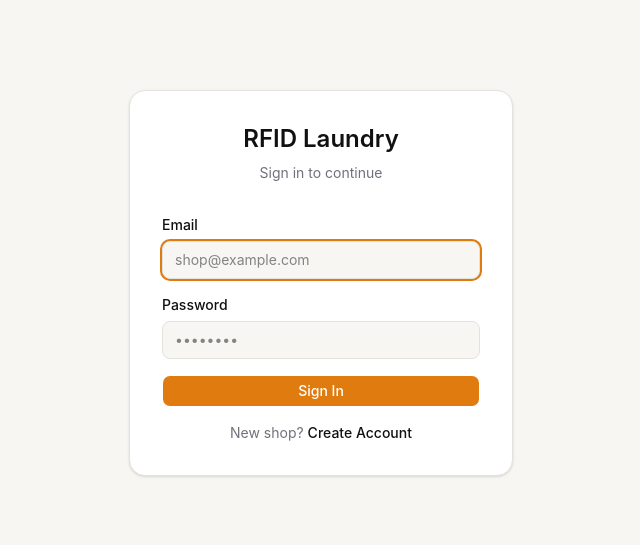
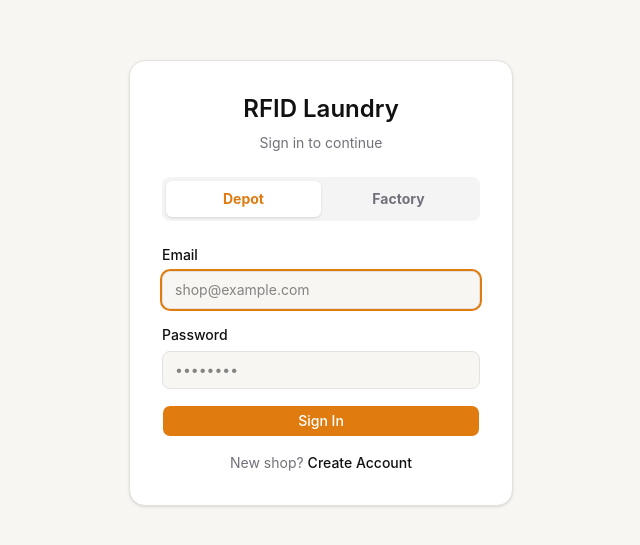
Before and after one commit to woohyee/rfid-laundry-web, a React (Vite) app: page / in a window 1280 px wide. Shown: the part 117-662 px from the top of the page, without its empty margins (319-959 px from the left). Built offline with nearby package versions, Linux system fonts and the light colour scheme; no server answers.

Commit message:
feat: 공장 로그인 아이디/패스워드 형식 — 내부적으로 {id}@factory.rfidlaundry.app 변환

```diff
--- a/src/pages/Login.jsx
+++ b/src/pages/Login.jsx
@@ -4,8 +4,15 @@ import { auth } from '@/lib/firebase'
 import { Button } from '@/components/ui/button'
 import Onboarding from '@/pages/Onboarding'
 
+// 공장 아이디 → 내부 이메일 변환
+function factoryIdToEmail(id) {
+  return `${id.trim().toLowerCase()}@factory.rfidlaundry.app`
+}
+
 export default function Login() {
+  const [mode, setMode] = useState('depot') // 'depot' | 'factory'
   const [email, setEmail] = useState('')
+  const [factoryId, setFactoryId] = useState('')
   const [password, setPassword] = useState('')
   const [error, setError] = useState('')
   const [loading, setLoading] = useState(false)
@@ -18,21 +25,45 @@ export default function Login() {
     setError('')
     setLoading(true)
     try {
-      await signInWithEmailAndPassword(auth, email, password)
-    } catch (err) {
-      setError('Invalid email or password')
+      const loginEmail = mode === 'factory' ? factoryIdToEmail(factoryId) : email
+      await signInWithEmailAndPassword(auth, loginEmail, password)
+    } catch {
+      setError(mode === 'factory' ? 'Invalid ID or password' : 'Invalid email or password')
     } finally {
       setLoading(false)
     }
   }
 
   return (
-    <div className="min-h-screen flex items-center justify-center bg-background">
-      <div className="w-full max-w-sm p-8 rounded-2xl border border-border shadow-sm bg-card">
+    <div className="min-h-screen flex items-center justify-center bg-background p-4">
+      <div className="w-full max-w-sm p-6 sm:p-8 rounded-2xl border border-border shadow-sm bg-card">
         <h1 className="text-2xl font-semibold text-center mb-2">RFID Laundry</h1>
-        <p className="text-muted-foreground text-center text-sm mb-8">Sign in to continue</p>
+        <p className="text-muted-foreground text-center text-sm mb-6">Sign in to continue</p>
+
+        {/* 역할 토글 */}
+        <div className="flex rounded-lg bg-zinc-100 p-1 mb-6">
+          <button
+            type="button"
+            onClick={() => { setMode('depot'); setError('') }}
+            className={`flex-1 py-2 text-sm font-bold rounded-md transition-colors ${
+              mode === 'depot' ? 'bg-white text-[#E07B0F] shadow-sm' : 'text-zinc-500'
+            }`}
+          >
+            Depot
+          </button>
+          <button
+            type="button"
+            onClick={() => { setMode('factory'); setError('') }}
+            className={`flex-1 py-2 text-sm font-bold rounded-md transition-colors ${
+              mode === 'factory' ? 'bg-white text-[#2563EB] shadow-sm' : 'text-zinc-500'
+            }`}
+          >
+            Factory
+          </button>
+        </div>
 
         <form onSubmit={handleLogin} className="space-y-4">
+          {mode === 'depot' ? (
             <div>
               <label className="block text-sm font-medium mb-1.5">Email</label>
               <input
@@ -45,6 +76,21 @@ export default function Login() {
                 autoFocus
               />
             </div>
+          ) : (
+            <div>
+              <label className="block text-sm font-medium mb-1.5">Factory ID</label>
+              <input
+                type="text"
+                value={factoryId}
+                onChange={e => setFactoryId(e.target.value.replace(/[^a-zA-Z0-9_-]/g, ''))}
+                className="w-full px-3 py-2 rounded-lg border border-input bg-background text-sm focus:outline-none focus:ring-2 focus:ring-ring"
+                placeholder="e.g. tophat"
+                required
+                autoFocus
+              />
+            </div>
+          )}
+
           <div>
             <label className="block text-sm font-medium mb-1.5">Password</label>
             <input
@@ -57,11 +103,13 @@ export default function Login() {
             />
           </div>
 
-          {error && (
-            <p className="text-sm text-destructive">{error}</p>
-          )}
+          {error && <p className="text-sm text-destructive">{error}</p>}
 
-          <Button type="submit" className="w-full" disabled={loading}>
+          <Button
+            type="submit"
+            className={`w-full ${mode === 'factory' ? 'bg-[#2563EB] hover:bg-[#1d4ed8]' : ''}`}
+            disabled={loading}
+          >
             {loading ? 'Signing in...' : 'Sign In'}
           </Button>
         </form>
--- a/src/pages/Onboarding.jsx
+++ b/src/pages/Onboarding.jsx
@@ -14,6 +14,7 @@ export default function Onboarding({ onBack }) {
 
   // 계정 정보
   const [email, setEmail] = useState('')
+  const [factoryId, setFactoryId] = useState('')
   const [password, setPassword] = useState('')
 
   // 프로필
@@ -32,7 +33,8 @@ export default function Onboarding({ onBack }) {
   // Auth 계정 생성 + shop 문서 생성
   async function handleSubmit(e) {
     e.preventDefault()
-    if (!email.trim()) return setError('Email is required')
+    if (role === 'factory' && !factoryId.trim()) return setError('Factory ID is required')
+    if (role === 'depot' && !email.trim()) return setError('Email is required')
     if (password.length < 6) return setError('Password must be at least 6 characters')
     if (!name.trim()) return setError('Business name is required')
     if (!phone.trim()) return setError('Phone number is required')
@@ -42,7 +44,10 @@ export default function Onboarding({ onBack }) {
     setRegistering(true) // onAuthStateChanged가 shop 조회를 건너뛰게 함
     try {
       // 1. Firebase Auth 계정 생성
-      const cred = await createUserWithEmailAndPassword(auth, email.trim(), password)
+      const loginEmail = role === 'factory'
+        ? `${factoryId.trim().toLowerCase()}@factory.rfidlaundry.app`
+        : email.trim()
+      const cred = await createUserWithEmailAndPassword(auth, loginEmail, password)
       const uid = cred.user.uid
 
       // 2. shop 문서 생성
@@ -61,7 +66,7 @@ export default function Onboarding({ onBack }) {
       setShop(shopData)
     } catch (err) {
       setRegistering(false)
-      if (err.code === 'auth/email-already-in-use') setError('Email already in use.')
+      if (err.code === 'auth/email-already-in-use') setError(role === 'factory' ? 'This Factory ID is already taken.' : 'Email already in use.')
       else if (err.code === 'auth/weak-password') setError('Password must be at least 6 characters.')
       else setError('Registration failed. Please try again.')
       setSaving(false)
@@ -125,7 +130,23 @@ export default function Onboarding({ onBack }) {
               <p className="text-zinc-500 mb-6">Fill in your business details.</p>
 
               <form onSubmit={handleSubmit} className="space-y-5">
-                {/* 이메일 */}
+                {/* 이메일 또는 Factory ID */}
+                {role === 'factory' ? (
+                  <div>
+                    <label className="block text-sm font-semibold mb-2">
+                      Factory ID <span className="text-red-500">*</span>
+                    </label>
+                    <input
+                      type="text"
+                      value={factoryId}
+                      onChange={e => setFactoryId(e.target.value.replace(/[^a-zA-Z0-9_-]/g, ''))}
+                      placeholder="e.g. tophat"
+                      autoFocus
+                      className="w-full px-4 py-3 text-lg rounded-xl border-2 border-zinc-300 focus:border-[#2563EB] focus:outline-none"
+                    />
+                    <p className="text-xs text-zinc-400 mt-1">Letters, numbers, - and _ only</p>
+                  </div>
+                ) : (
                   <div>
                     <label className="block text-sm font-semibold mb-2">
                       Email <span className="text-red-500">*</span>
@@ -139,6 +160,7 @@ export default function Onboarding({ onBack }) {
                       className="w-full px-4 py-3 text-lg rounded-xl border-2 border-zinc-300 focus:border-[#E07B0F] focus:outline-none"
                     />
                   </div>
+                )}
 
                 {/* 비밀번호 */}
                 <div>
```
Lines whose indentation alone changed are shown as unchanged.
